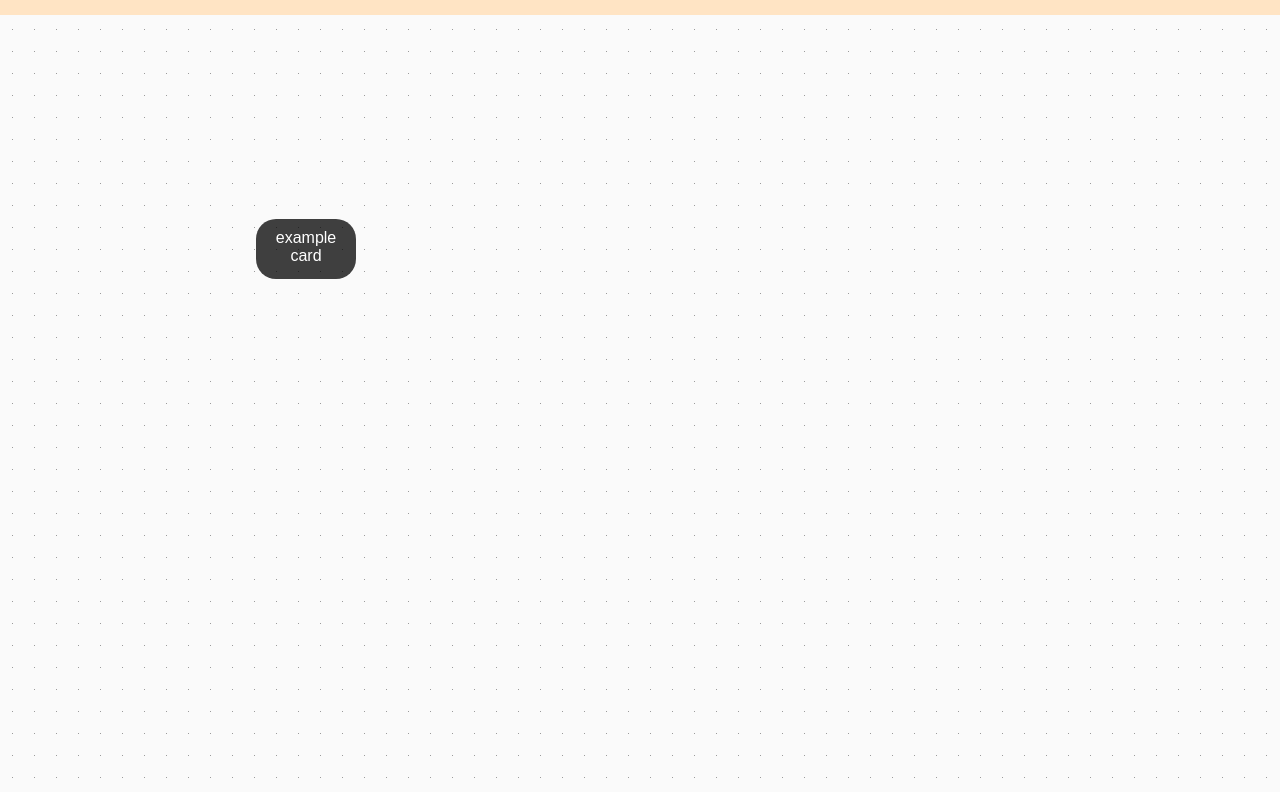
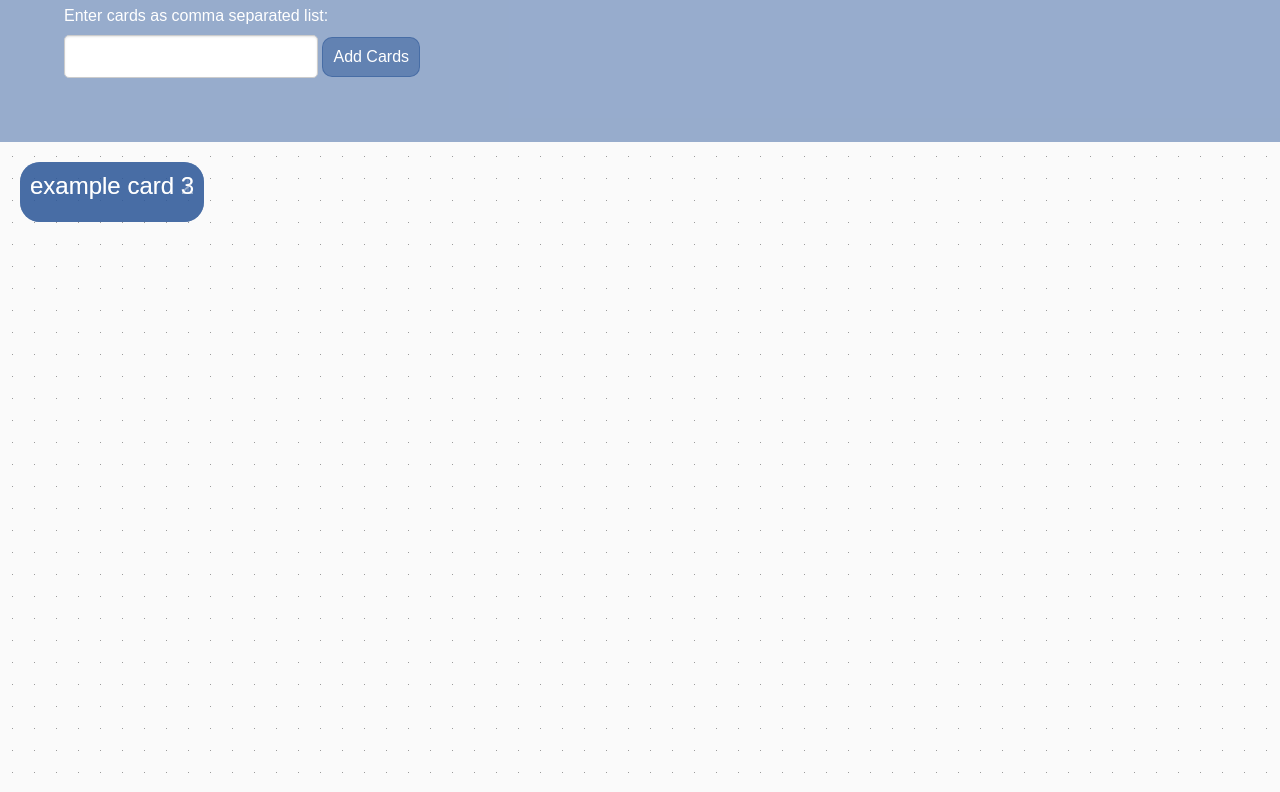
Before and after one commit to ciaraugasmoy/card-sort-project, a plain HTML site: page index.html in a window 1280 px wide. Shown: the part 137-929 px from the top of the page. Drawn offline with Linux system fonts and the light colour scheme.

Commit message:
minviable

```diff
--- a/index.html
+++ b/index.html
@@ -10,15 +10,18 @@
 </head>
 <body>
 <div class="myforms">
+    <h1>Simple Card Sort</h1>
     <form id="wordForm">
-        <label for="wordInput">Enter comma separated list:</label>
+        <label for="wordInput">Enter cards as comma separated list:</label>
         <input type="text" id="wordInput" name="words" required>
-        <button type="button" onclick="addNewCards()">Go</button>
+        <button type="button" onclick="addNewCards()">Add Cards</button>
     </form>
 </div>
 <div class="dotted">
     <div id="cardwrapper" class="wrapper">
-        <div class="repositionable card">example card</div>
+        <div class="repositionable card">example card 1</div>
+        <div class="repositionable card">example card 2</div>
+        <div class="repositionable card">example card 3</div>
     </div>
 </div>
 
--- a/style.css
+++ b/style.css
@@ -1,6 +1,11 @@
+:root {
+    --color-bg-card: rgba(45, 88, 153, 0.495);
+    --color-accent:rgba(45, 88, 153, 0.495);
+    --color-text:rgb(255, 255, 255);
+
+  }
 *{
     font-family: Arial, Helvetica, sans-serif;
-    font-size: 12pt;
 }
 body {
 	box-sizing: border-box;
@@ -8,29 +13,63 @@ body {
 	padding: 0;
 	height: 100vh;
 	width: 100vw;
+    font-size: 12pt;
+}
+h1, label{
+    color: var(--color-text);
+}
+label{
+    margin-bottom: 10px;
+    display: block;
+}
+button{
+    font-size: 12pt;
+    padding: 10px;
+    border-radius: 10px;
+    color: var(--color-text);
+    background-color: var(--color-bg-card);
+    border: 1px solid var(--color-accent);
 }
 .myforms{
     padding: 5%;
-    background-color: bisque;
+    background-color: var(--color-bg-card);
+
 }
-.wrapper {
-	display: grid;
-    position: absolute;
-    top: 100px;
-    margin: 20%;
+input[type="text"] {
+    font-size: large;
+    padding: 10px;
+    border: 1px solid #ccc;
+    border-radius: 5px;
+    box-shadow: inset 0 1px 2px rgba(0, 0, 0, 0.1);
+    transition: border-color 0.3s;
+}
+/* Hover effect */
+input[type="text"]:hover {
+    border-color: var(--color-bg-card);
+}
+
+/* Focus effect */
+input[type="text"]:focus {
+    outline: none;
+    border-color: var(--color-accent);
+    box-shadow: 0 0 5px var(--color-bg-card);
+}
+.wrapper{
+    padding: 20px;
+    display: grid;
 }
 
 .repositionable {
-	margin: auto;
 	position: absolute;
 }
 .card{
+    font-size: 18pt;
     padding: 10px;
     text-align: center;
-    color: white;
+    color: var(--color-text);
 	border-width: 1px;
 	border-radius: 20px;
-	background-color: rgba(0, 0, 0, 0.75);
+	background-color: var(--color-bg-card);
     min-width: 80px;
     min-height: 40px;
     vertical-align: middle;
```
